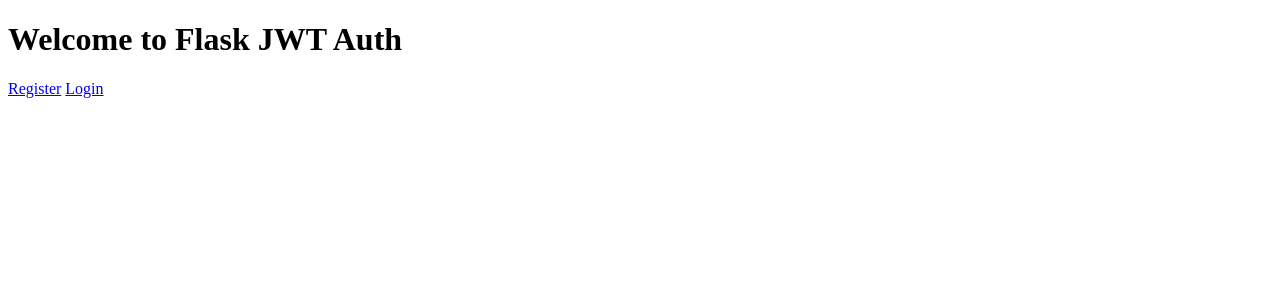
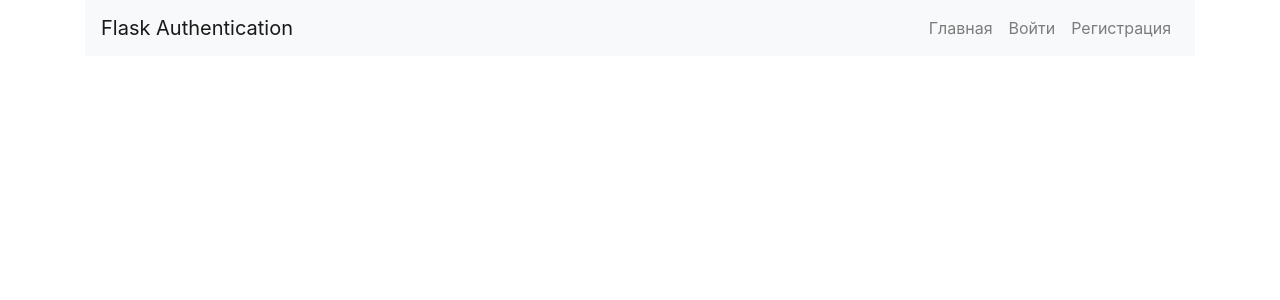
Before and after one commit to 111233312/Session-based, a Flask app: page / in a window 1280 px wide. Shown: the top 300 px of the page. Run offline with Flask 3, Linux system fonts and the light colour scheme; some libraries are stand-ins or nearby versions.

Commit message:
Update base.html

```diff
--- a/project2/templates/base.html
+++ b/project2/templates/base.html
@@ -1,13 +1,37 @@
 <!DOCTYPE html>
-<html lang="en">
+<html lang="ru">
 <head>
     <meta charset="UTF-8">
     <meta name="viewport" content="width=device-width, initial-scale=1.0">
-    <title>Flask JWT Auth</title>
+    <title>Метод аутентификации и авторизации через сессии на Flask</title>
+    <link rel="stylesheet" href="https://maxcdn.bootstrapcdn.com/bootstrap/4.5.2/css/bootstrap.min.css">
 </head>
 <body>
-    <h1>Welcome to Flask JWT Auth</h1>
-    <a href="{{ url_for('register') }}">Register</a>
-    <a href="{{ url_for('login') }}">Login</a>
+    <div class="container">
+        <nav class="navbar navbar-expand-lg navbar-light bg-light">
+            <a class="navbar-brand" href="#">Flask Authentication</a>
+            <div class="collapse navbar-collapse">
+                <ul class="navbar-nav ml-auto">
+                    <li class="nav-item">
+                        <a class="nav-link" href="/">Главная</a>
+                    </li>
+                    <li class="nav-item">
+                        <a class="nav-link" href="/login">Войти</a>
+                    </li>
+                    <li class="nav-item">
+                        <a class="nav-link" href="/register">Регистрация</a>
+                    </li>
+                    {% if session.get('user_id') %}
+                    <li class="nav-item">
+                        <a class="nav-link" href="/logout">Выход</a>
+                    </li>
+                    {% endif %}
+                </ul>
+            </div>
+        </nav>
+    </div>
+    <div class="container mt-5">
+        {% block content %}{% endblock %}
+    </div>
 </body>
 </html>
```
